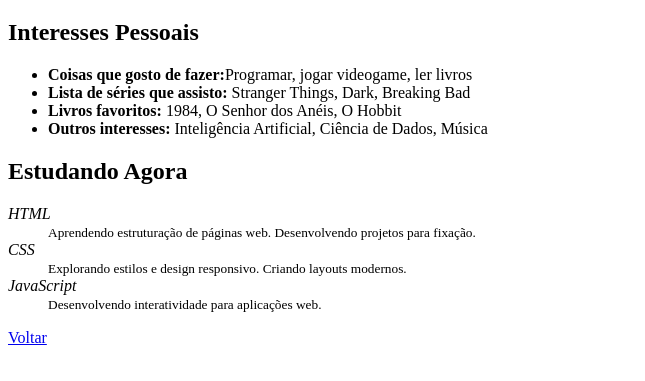
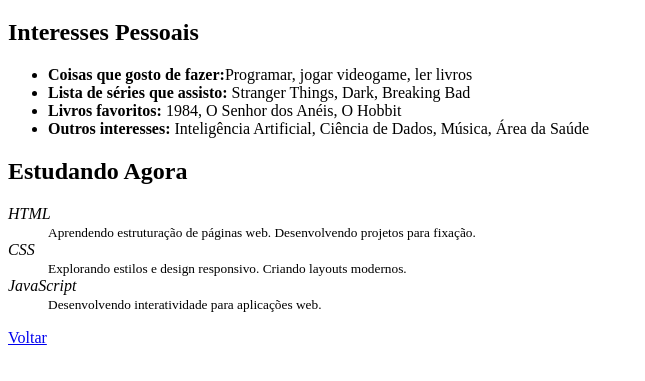
Before and after one commit to JoaoGabriel-015/Portif-lio, a plain HTML site: page sobre.html in a window 1280 px wide. Shown: the part 61-442 px from the top of the page, without its empty margins (0-645 px from the left). Drawn offline with Linux system fonts and the light colour scheme.

Commit message:
Portifólio

```diff
--- a/sobre.html
+++ b/sobre.html
@@ -14,7 +14,7 @@
         <li><b>Coisas que gosto de fazer:</b>Programar, jogar videogame, ler livros</li>
         <li><b>Lista de séries que assisto:</b> Stranger Things, Dark, Breaking Bad</li>
         <li><b>Livros favoritos:</b> 1984, O Senhor dos Anéis, O Hobbit</li>
-        <li><b>Outros interesses:</b> Inteligência Artificial, Ciência de Dados, Música</li>
+        <li><b>Outros interesses:</b> Inteligência Artificial, Ciência de Dados, Música, Área da Saúde</li>
     </ul>
 
     <h2>Estudando Agora</h2>
```
